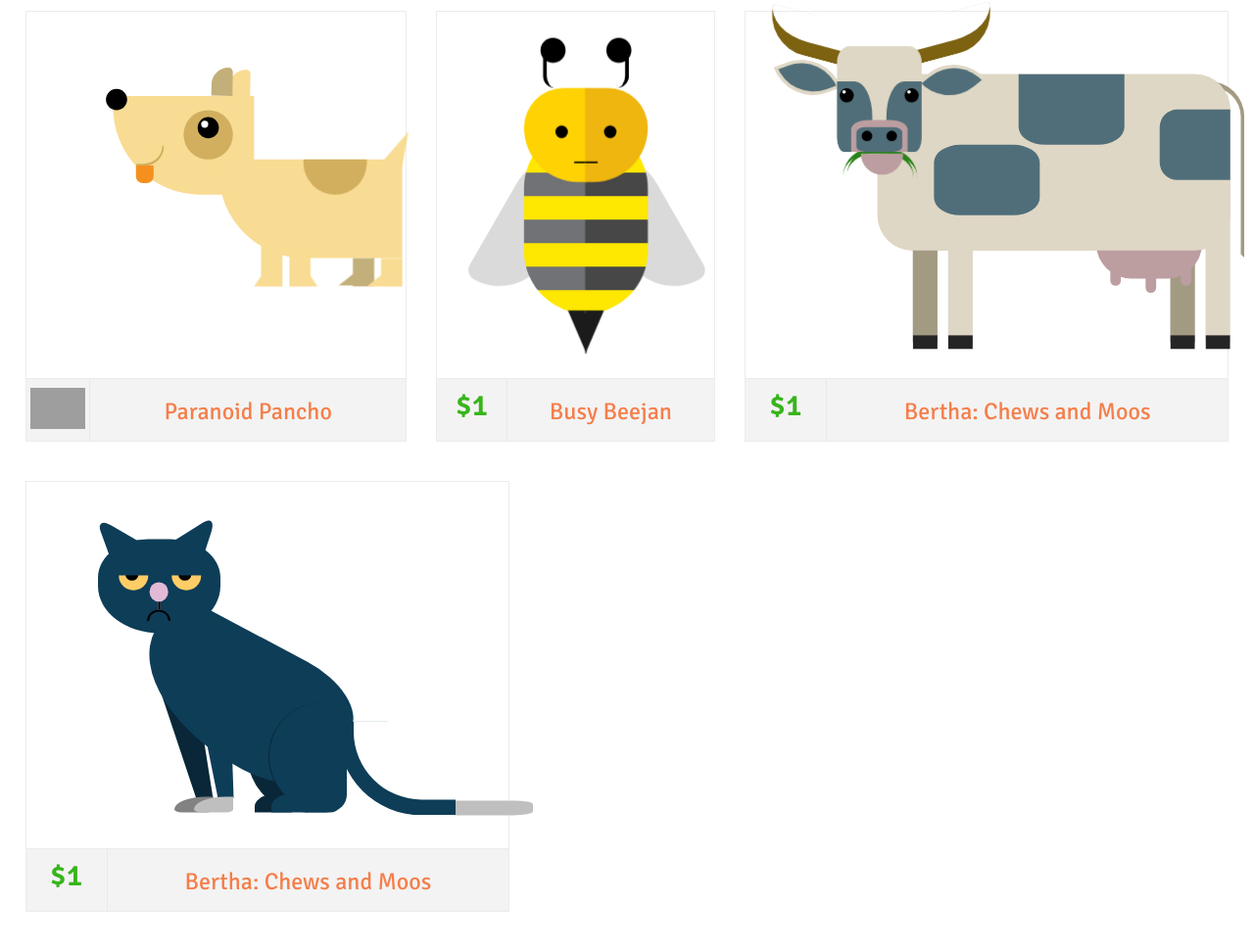
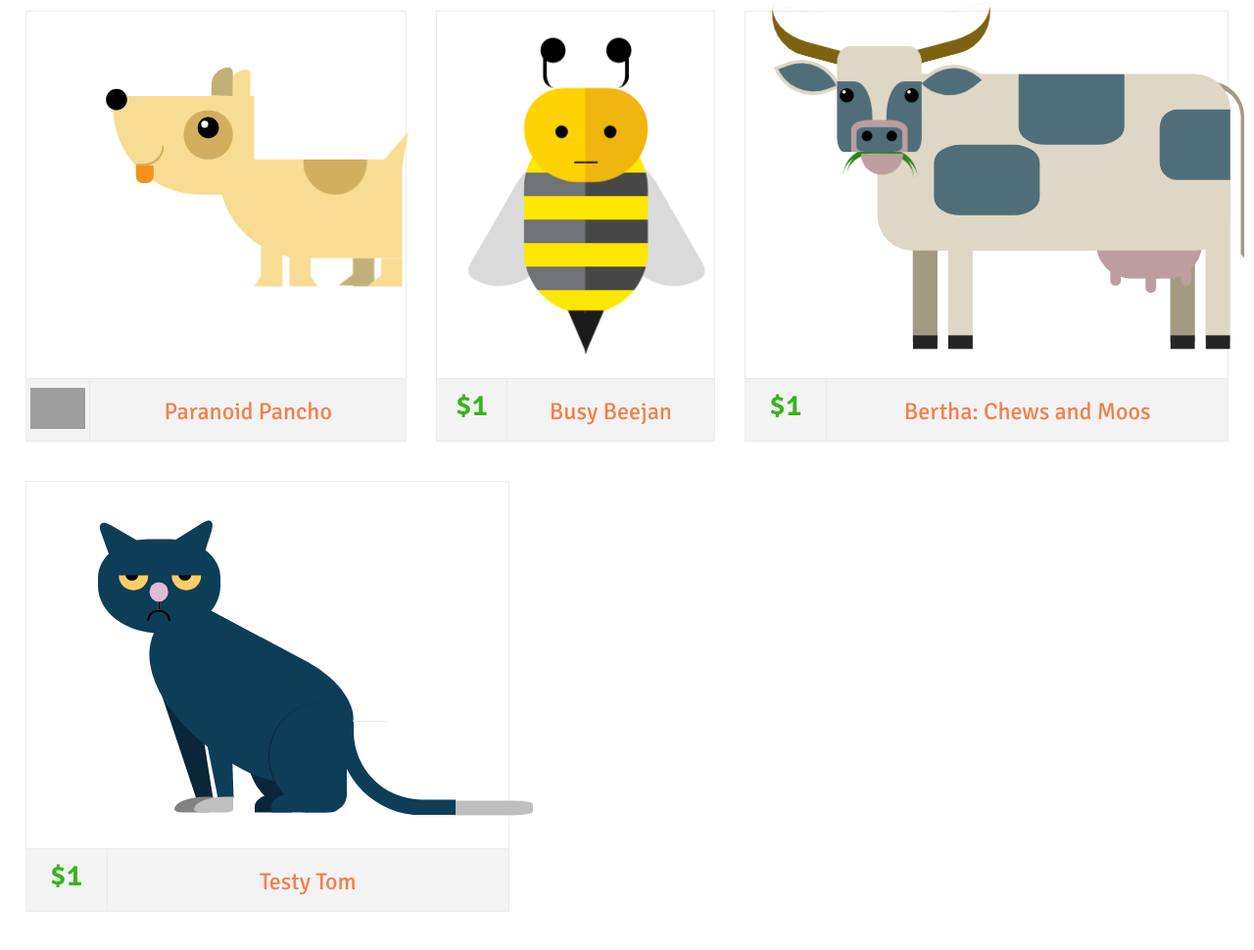
Before and after one commit to pankajunk/pure-css-animals, a plain HTML site: page index.html in a window 1280 px wide. Shown: the part 575-1545 px from the top of the page at 98% size. Drawn offline with nearby package versions, Linux system fonts and the light colour scheme; grey boxes are pictures that could not be loaded.

Commit message:
Update index.html

```diff
--- a/index.html
+++ b/index.html
@@ -292,7 +292,7 @@
 				</div>
 			    <div class="card-after">
 				<div class="col-md-2 action"><a href="#buy"><p>$1</p></a></div>
-				<div class="col-md-10 title">Bertha: Chews and Moos</div>
+				<div class="col-md-10 title">Testy Tom</div>
 		    </div>
 			</div>
 		</div>
```
